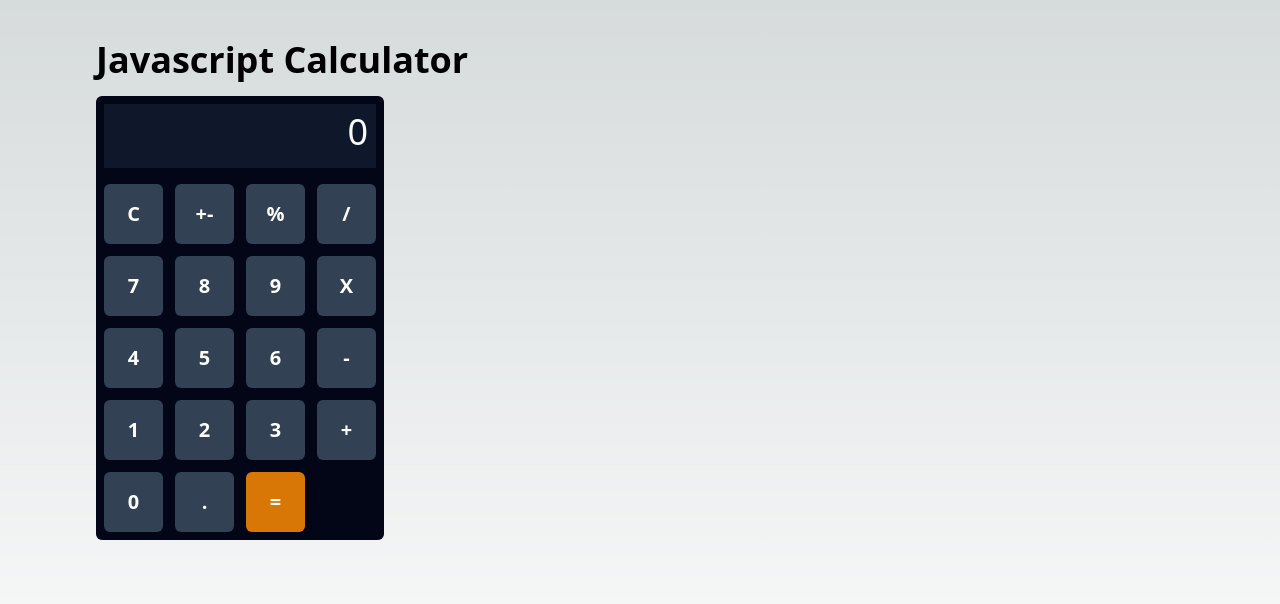
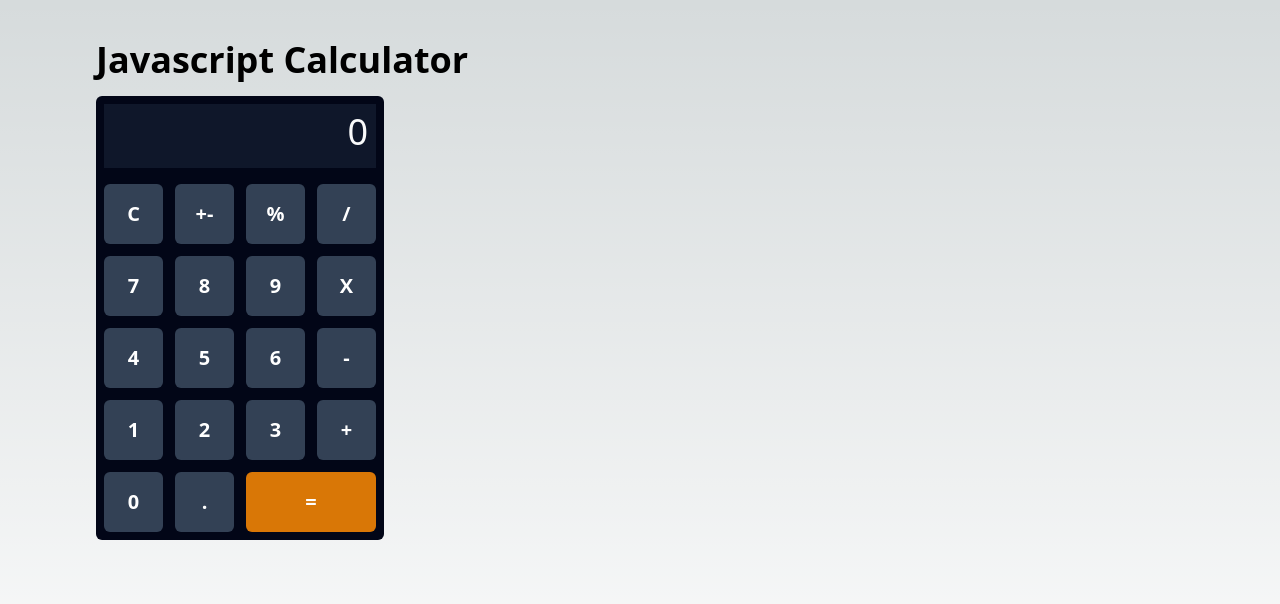
Before and after one commit to ianjduran/calculator-cleber, a Next.js app: page / in a window 1280 px wide. Shown: the top 604 px of the page. Built offline with nearby package versions, Linux system fonts and the light colour scheme.

Commit message:
fix equal ui

```diff
--- a/src/components/Calculator.tsx
+++ b/src/components/Calculator.tsx
@@ -14,12 +14,12 @@ const btnValues = [
 export default function Calculator(){
     return(
         <>
-            <div className='w-72 bg-slate-950 p-2 flex-col space-y-4 rounded-md'>
+            <div className='block w-72 bg-slate-950 p-2 flex-col space-y-4 rounded-md'>
                 <Screen value={'0'} className={'overflow-hidden block bg-slate-900 h-16 text-gray-50 text-end align-middle p-2 text-4xl'}/>
                 <ButtonBox>
                     {btnValues.flat().map((btn, i)=>{
                         return(
-                            <Button className={`text-xl hover:brightness-110 p-2 py-4 font-semibold rounded-md text-white ${btn === "=" ? "bg-amber-600" : "bg-slate-700"}`}
+                            <Button className={`text-xl hover:brightness-110 p-2 py-4 font-semibold rounded-md text-white ${btn === "=" ? "bg-amber-600 col-span-2" : "bg-slate-700"}`}
                              key={i} value={btn} onClick={() => console.log(`${btn} pressed`)}/>
                         )
                     })}
--- a/src/pages/index.tsx
+++ b/src/pages/index.tsx
@@ -1,14 +1,12 @@
-import Image from 'next/image'
 import { Inter } from 'next/font/google'
 import Calculator from '@/components/Calculator'
 
 const inter = Inter({ subsets: ['latin'] })
 
 
-
 export default function Home() {
   return (
-    <main className="min-h-screen flex-col items-center justify-between px-24 py-10">
+    <main className="min-h-screen flex-col items-center justify-center px-24 py-10">
       <h1 className='text-4xl mb-4 font-semibold'>Javascript Calculator</h1>
       <Calculator/>
     </main>
```
